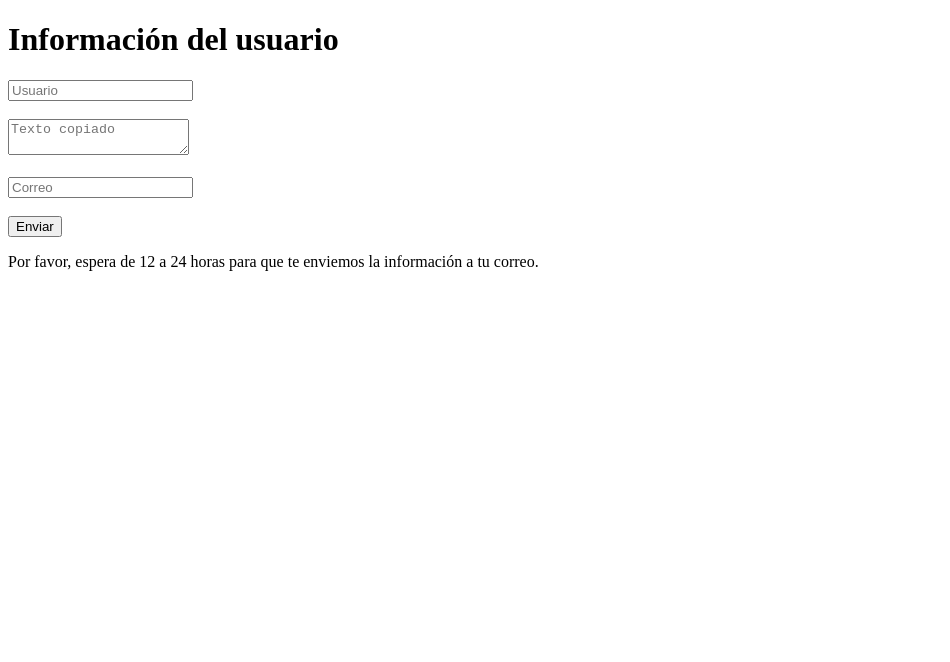
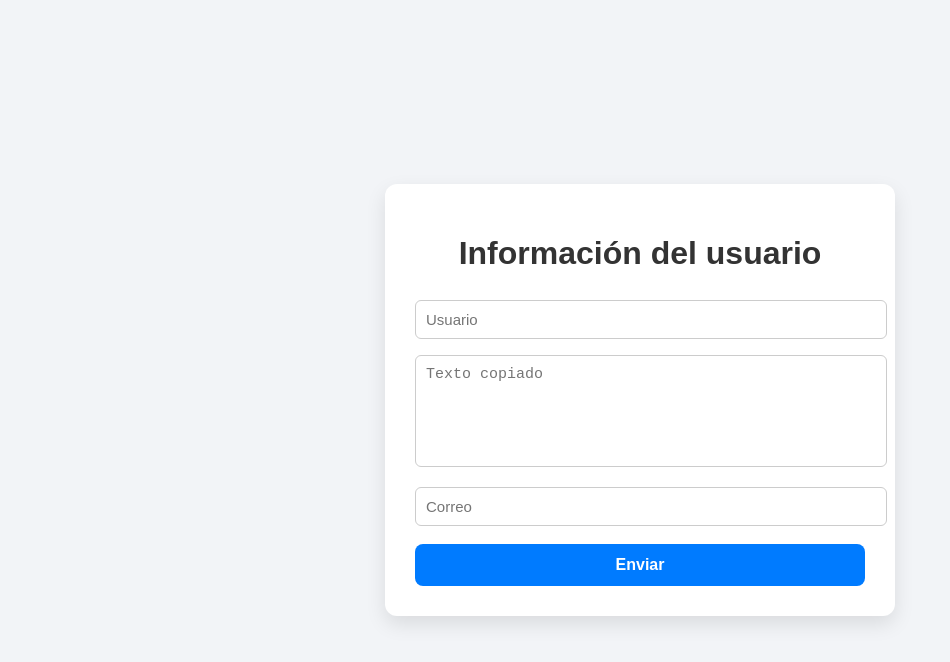
Before and after one commit to gabrielvalentinfuentesruiz6-sys/informacion-del-usuario, a plain HTML site: page index.html in a window 1280 px wide. Shown: the whole page, without its empty margins (0-950 px from the left). Drawn offline with Linux system fonts and the light colour scheme.

Commit message:
Update index.html

```diff
--- a/index.html
+++ b/index.html
@@ -1,21 +1,118 @@
 <!DOCTYPE html>
 <html lang="es">
 <head>
-  <meta charset="UTF-8">
-  <title>Información del usuario</title>
+    <meta charset="UTF-8">
+    <title>Información del usuario</title>
+
+    <style>
+        body {
+            font-family: Arial, sans-serif;
+            background: #f2f4f7;
+            display: flex;
+            justify-content: center;
+            align-items: center;
+            height: 100vh;
+            margin: 0;
+        }
+
+        .container {
+            background: #ffffff;
+            padding: 30px;
+            max-width: 450px;
+            width: 100%;
+            border-radius: 12px;
+            box-shadow: 0 8px 20px rgba(0,0,0,0.1);
+            text-align: center;
+        }
+
+        h1 {
+            margin-bottom: 20px;
+            color: #333;
+        }
+
+        input, textarea {
+            width: 100%;
+            padding: 10px;
+            margin: 8px 0;
+            border-radius: 6px;
+            border: 1px solid #ccc;
+            font-size: 15px;
+        }
+
+        textarea {
+            resize: none;
+            height: 90px;
+        }
+
+        button {
+            width: 100%;
+            padding: 12px;
+            background-color: #007bff;
+            color: white;
+            border: none;
+            border-radius: 8px;
+            font-size: 16px;
+            font-weight: bold;
+            cursor: pointer;
+            margin-top: 10px;
+        }
+
+        button:hover {
+            background-color: #0056b3;
+        }
+
+        #mensaje {
+            display: none;
+            margin-top: 20px;
+            color: green;
+            font-weight: bold;
+        }
+    </style>
 </head>
 <body>
 
-<h1>Información del usuario</h1>
+<div class="container">
+    <h1>Información del usuario</h1>
 
-<form action="https://formspree.io/f/mgovovrb" method="POST">
-  <input type="text" name="usuario" placeholder="Usuario" required><br><br>
-  <textarea name="texto" placeholder="Texto copiado" required></textarea><br><br>
-  <input type="email" name="correo" placeholder="Correo" required><br><br>
-  <button type="submit">Enviar</button>
-</form>
+    <form id="formulario" action="https://formspree.io/f/mgovovrb" method="POST">
+        <input type="text" name="usuario" placeholder="Usuario" required>
+        <textarea name="texto" placeholder="Texto copiado" required></textarea>
+        <input type="email" name="correo" placeholder="Correo" required>
 
-<p>Por favor, espera de 12 a 24 horas para que te enviemos la información a tu correo.</p>
+        <button type="submit">Enviar</button>
+    </form>
+
+    <div id="mensaje">
+        ✔ Información enviada correctamente.<br>
+        Por favor, espera de 12 a 24 horas para que te enviemos la respuesta a tu correo.
+    </div>
+</div>
+
+<script>
+const form = document.getElementById("formulario");
+const mensaje = document.getElementById("mensaje");
+
+form.addEventListener("submit", function(e) {
+    e.preventDefault();
+
+    fetch(form.action, {
+        method: "POST",
+        body: new FormData(form),
+        headers: {
+            "Accept": "application/json"
+        }
+    }).then(response => {
+        if (response.ok) {
+            form.style.display = "none";
+            mensaje.style.display = "block";
+        } else {
+            alert("Error al enviar. Intenta nuevamente.");
+        }
+    }).catch(() => {
+        alert("Error al enviar. Intenta nuevamente.");
+    });
+});
+</script>
 
 </body>
 </html>
```
